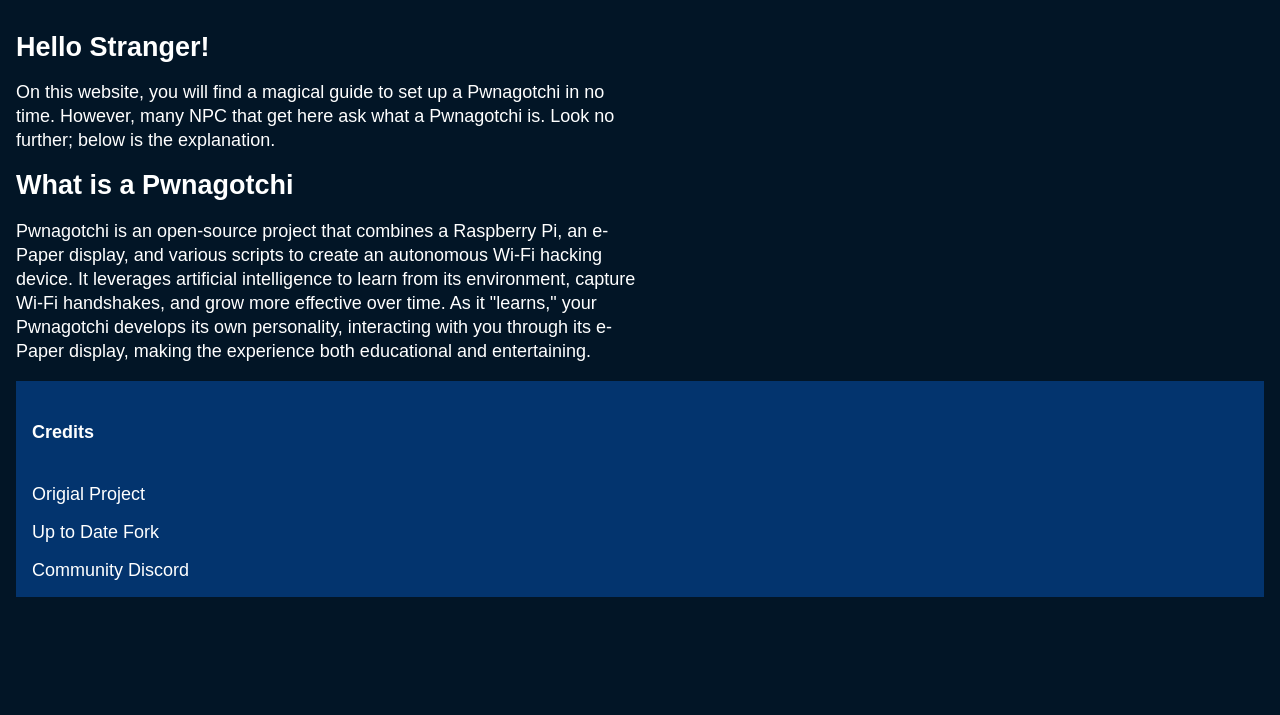
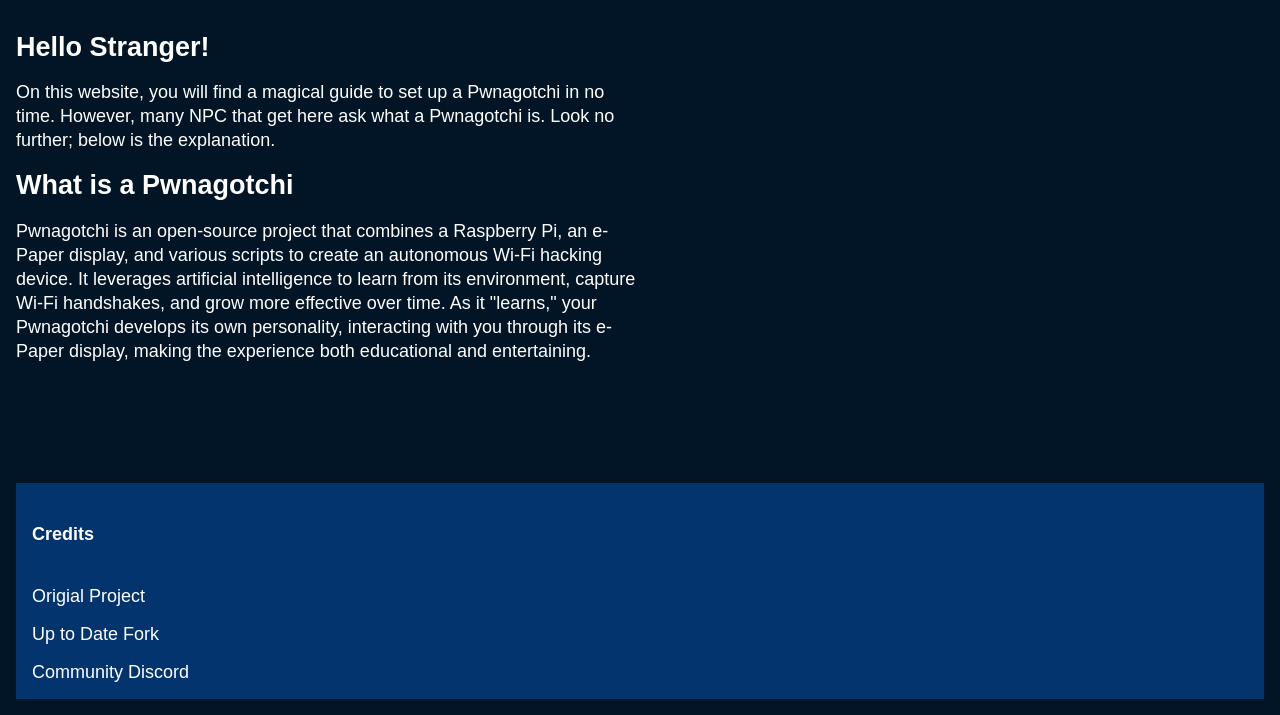
Before and after one commit to ThemagicEE/magic-pwnagotchi-guide, a plain HTML site: page Website/index.html in a window 1280 px wide. Shown: the part 117-832 px from the top of the page. Before the commit the page ends 800 px from the top, so only its background shows below. Drawn offline with Linux system fonts and the light colour scheme.

Commit message:
got footer to the bottom

```diff
--- a/Website/index.html
+++ b/Website/index.html
@@ -13,7 +13,7 @@
                 <a href="credits.html">Credits</a>
             </nav>
         </header>
-
+        <main>
             <div class="containerOfText">
                 <h2>Hello Stranger!</h2>
                 <p>
@@ -32,10 +32,8 @@
                     your Pwnagotchi develops its own personality, interacting with you through its e-Paper display,
                     making the experience both educational and entertaining.
                 </p>
-            <p>
-
-            </p>
             </div>
+        </main>
         <footer>
             <div class="footerCategorie">
                 <h4>Credits</h3>
--- a/Website/main.css
+++ b/Website/main.css
@@ -12,11 +12,18 @@
   }
 
 body {
+    min-height: 100svh;
     font: var(--p);
     background-color: var(--colormain);
     color: var(--colorbody);
     margin: 1rem;
+    display: flex;
+    flex-direction: column;
   }
+
+main {
+  flex: 1;
+}
 
 header{
     display: flex;
@@ -59,7 +66,6 @@
 }
 
 .containerOfText > p{
-    font: var(--p);
     max-width: 50%;
     line-height: 1.5rem;
 }
@@ -67,7 +73,6 @@
 footer {
   background-color: var(--colorasecond);
   padding: 1rem;
-
 }
 
 .footerCategorie{
```
Lines whose indentation alone changed are shown as unchanged.
